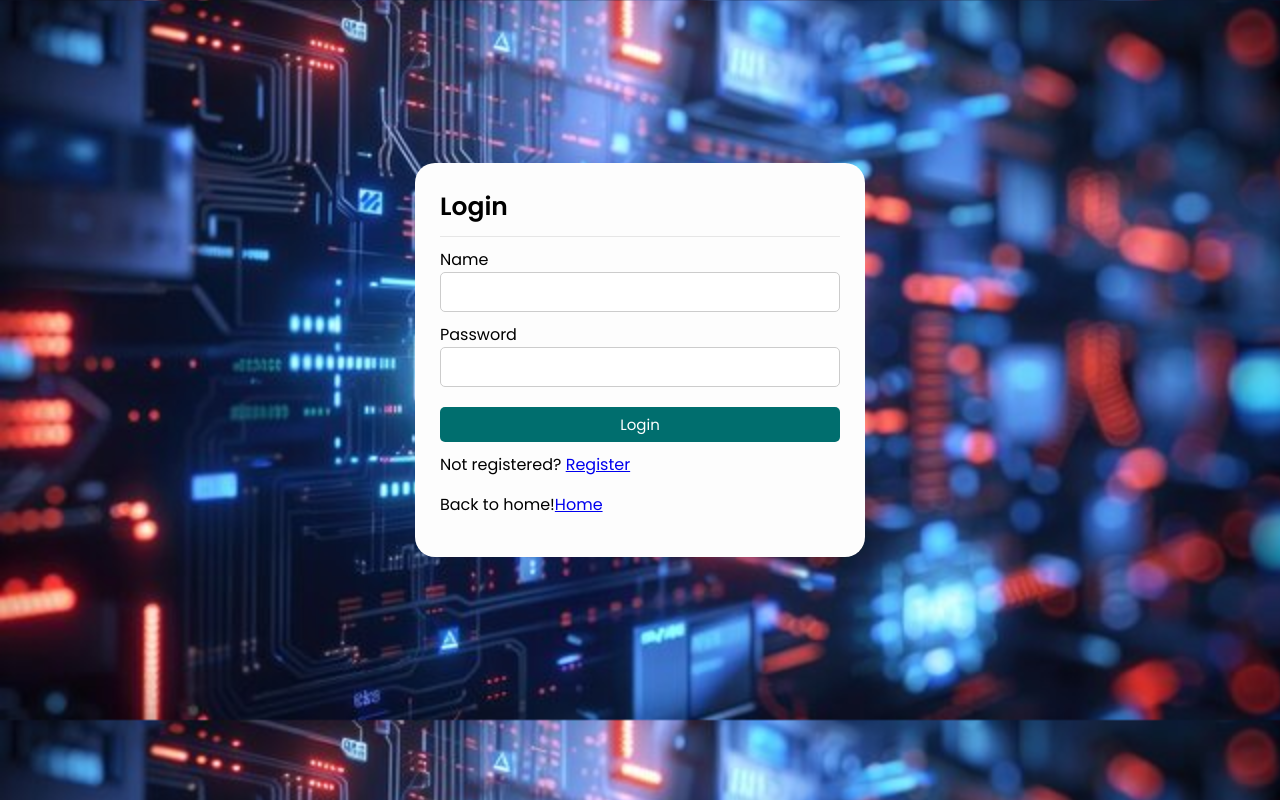
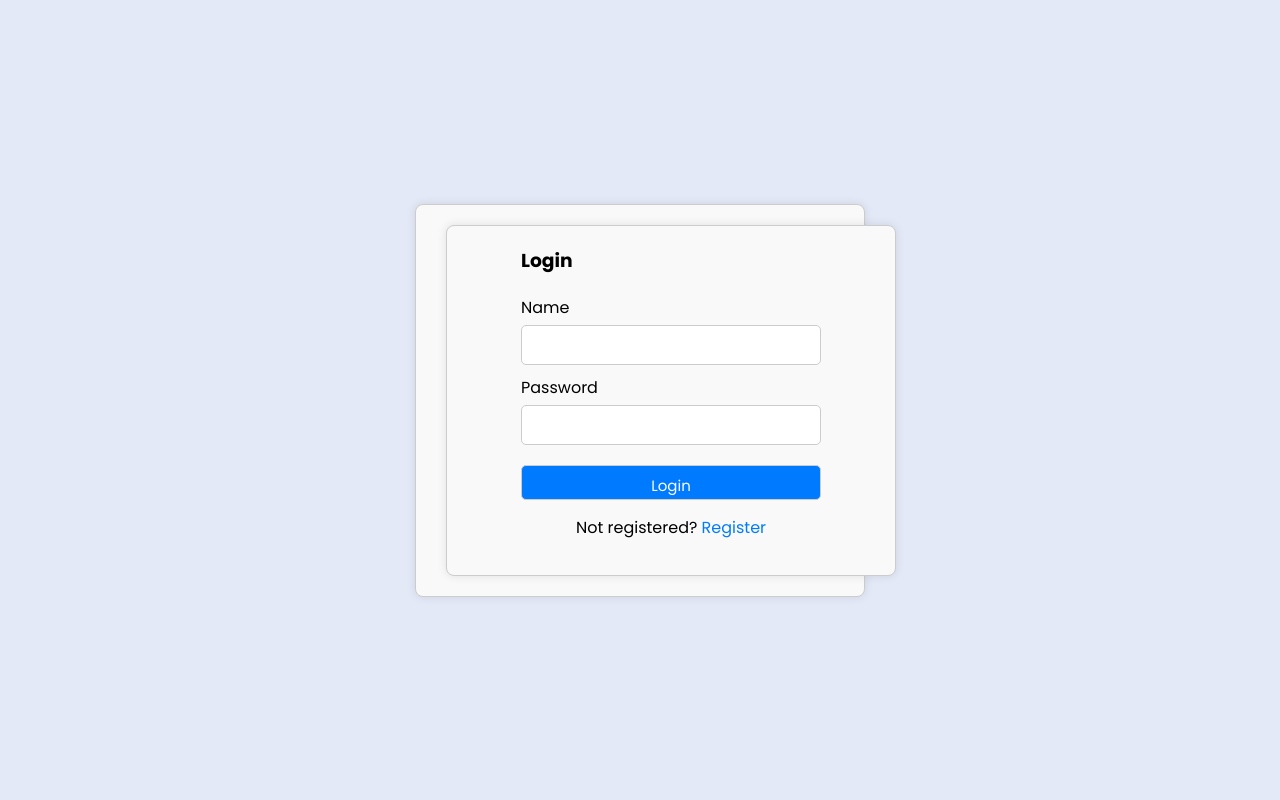
Before and after one commit to starktony6969/Project, a PHP site: page / in a window 1280 px wide. Run offline with PHP 8.4, Linux system fonts and the light colour scheme.

Commit message:
MANY change

```diff
--- a/index.php
+++ b/index.php
@@ -8,15 +8,90 @@
     <link rel="stylesheet" href="style/style.css">
     <title>Login</title>
     <style>
-    body {
+    .img {
         background-image: url('img/blue.jpg');
         background-size: cover;
+        height: 100vh;
+        display: flex;
+        flex-direction: column;
+        justify-content: center;
+        align-items: center;
+        color: white;
+    }
+
+    .form-container {
+        display: flex;
+        align-items: center;
+        justify-content: center;
+        height: 100vh;
+    }
+
+    .form-box {
+        padding: 20px;
+        border: 1px solid #ccc;
+        border-radius: 8px;
+        background-color: #f9f9f9;
+        box-shadow: 0 0 10px rgba(0, 0, 0, 0.1);
+    }
+
+    .form-box h3 {
+        margin-bottom: 20px;
+    }
+
+    .form-box form {
+        max-width: 300px;
+        margin: 0 auto;
+    }
+
+    .field {
+        margin-bottom: 20px;
+    }
+
+    .field label {
+        display: block;
+        margin-bottom: 5px;
+    }
+
+    .field input {
+        width: 100%;
+        padding: 8px;
+        border: 1px solid #ccc;
+        border-radius: 5px;
+    }
+
+    .btn {
+        width: 100%;
+        padding: 10px;
+        border: none;
+        border-radius: 5px;
+        background-color: #007bff;
+        color: white;
+        cursor: pointer;
+    }
+
+    .btn:hover {
+        background-color: #0056b3;
+    }
+
+    .links {
+        margin-top: 15px;
+        text-align: center;
+    }
+
+    .links a {
+        color: #007bff;
+        text-decoration: none;
+    }
+
+    .links a:hover {
+        text-decoration: underline;
     }
     </style>
 </head>
 
 <body>
     <div class="container">
+        <div class="form-container">
             <div class="box form-box">
                 <?php
                 include("admin/inc/config.php");
@@ -25,7 +100,7 @@
                     $name = $_POST['Name'];
                     $password = $_POST['Password'];
 
-                    $query = "SELECT * FROM users WHERE name='".$name."' AND password='".$password."'";
+                    $query = "SELECT * FROM users WHERE name='" . $name . "' AND password='" . $password . "'";
                     $result = mysqli_query($db, $query);
 
                     if ($result && $result->num_rows > 0) {
@@ -50,8 +125,9 @@
                 }
                 ?>
 
-            <header>Login</header>
+                <div class="form-box">
                     <form action="" method="post">
+                        <h3>Login</h3>
                         <div class="field input">
                             <label for="Name">Name</label>
                             <input type="text" name="Name" id="Name" autocomplete="off" required>
@@ -69,11 +145,12 @@
                         <div class="links">
                             Not registered? <a href="register.php">Register</a>
                         </div>
-                <div class="links">
-                    Back to home!<a href="home.php">Home</a>
-                </div>
                     </form>
                 </div>
+
+            </div>
+        </div>
+
     </div>
 </body>
 
```
Also changed, not shown: admin/inc/edit_candidate.php (+33 -6 lines), admin/inc/navigation.php (+7 -4 lines), admin/inc/viewResults.php (+25 -29 lines), register.php (+1 -6 lines), admin/inc/add_elections.php (line endings or trailing spaces). Lines whose indentation alone changed are shown as unchanged.
